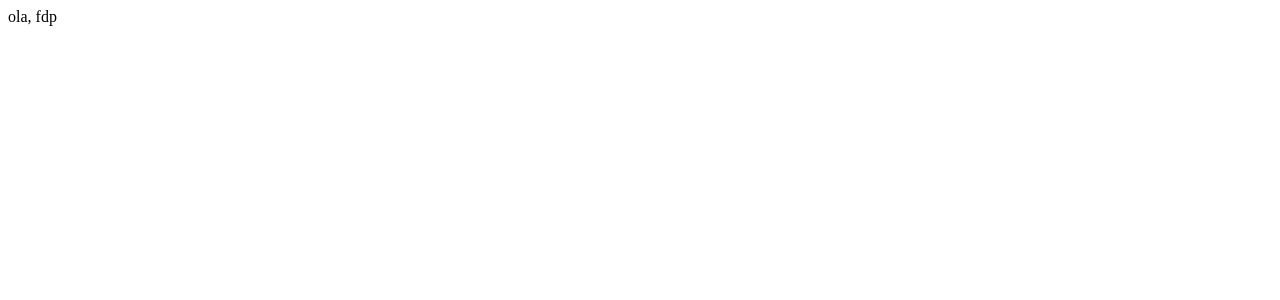
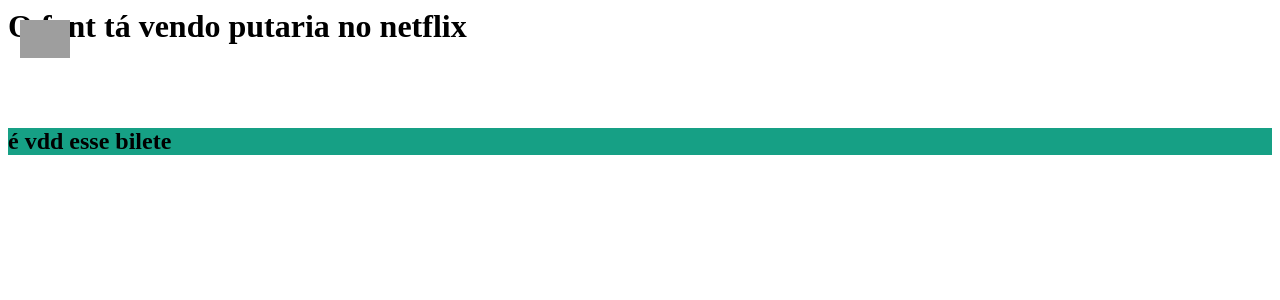
Before and after one commit to 2621/TheFence, a Django app: page / in a window 1280 px wide. Before the commit the part shown is almost empty. Shown: the top 300 px of the page. Run offline with Django 3.2, Linux system fonts and the light colour scheme; grey boxes are pictures that could not be loaded.

Commit message:
alteracoes amauri

```diff
--- a/blog/templates/index/index.html
+++ b/blog/templates/index/index.html
@@ -3,6 +3,12 @@
 		<meta charset="utf-8">
 	</head>
 	<body>
-		<p>ola, fdp<p>
+		<header style="height: 100px">
+			<img src="https://www.google.com.br/url?sa=i&rct=j&q=&esrc=s&source=images&cd=&cad=rja&uact=8&ved=2ahUKEwiZk8C88_bdAhUHEZAKHWeGCoQQjRx6BAgBEAU&url=https%3A%2F%2Fwww.python.org%2F&psig=AOvVaw3Tivmm9-8tLsuJh8MLIbr1&ust=1539090076631329" style="max-height: 50px; max-width: 50px; position: absolute; top: 20px; left: 20px;">
+			<h1>O font tá vendo putaria no netflix</h1>
+		</header>
+		<section style="background-color: #16a085">
+			<h2>é vdd esse bilete</h2>
+		</section>
 	</body>
 </html>
```
